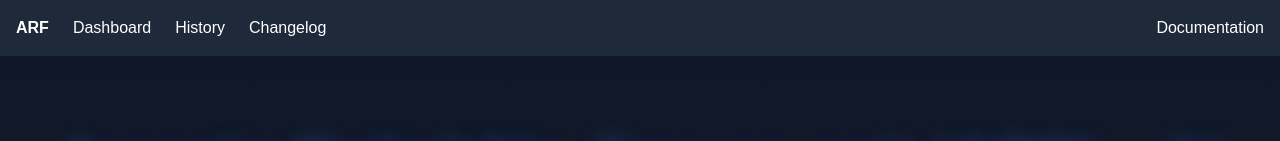
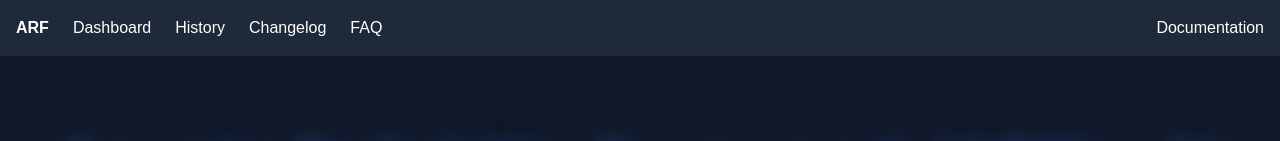
Before and after one commit to arf-foundation/arf-frontend, a Next.js app: page / in a window 1280 px wide. Shown: the top 141 px of the page. Built offline with nearby package versions, Linux system fonts and the light colour scheme; no server answers.

Commit message:
Update layout.tsx

```diff
--- a/app/layout.tsx
+++ b/app/layout.tsx
@@ -80,6 +80,7 @@ export default function RootLayout({
             <Link href="/dashboard" className="hover:underline">Dashboard</Link>
             <Link href="/history" className="hover:underline">History</Link>
             <Link href="/changelog" className="hover:underline">Changelog</Link>
+            <Link href="/faq" className="hover:underline">FAQ</Link>
             <a
               href="https://arf-foundation.github.io/arf-spec/"
               target="_blank"
```
